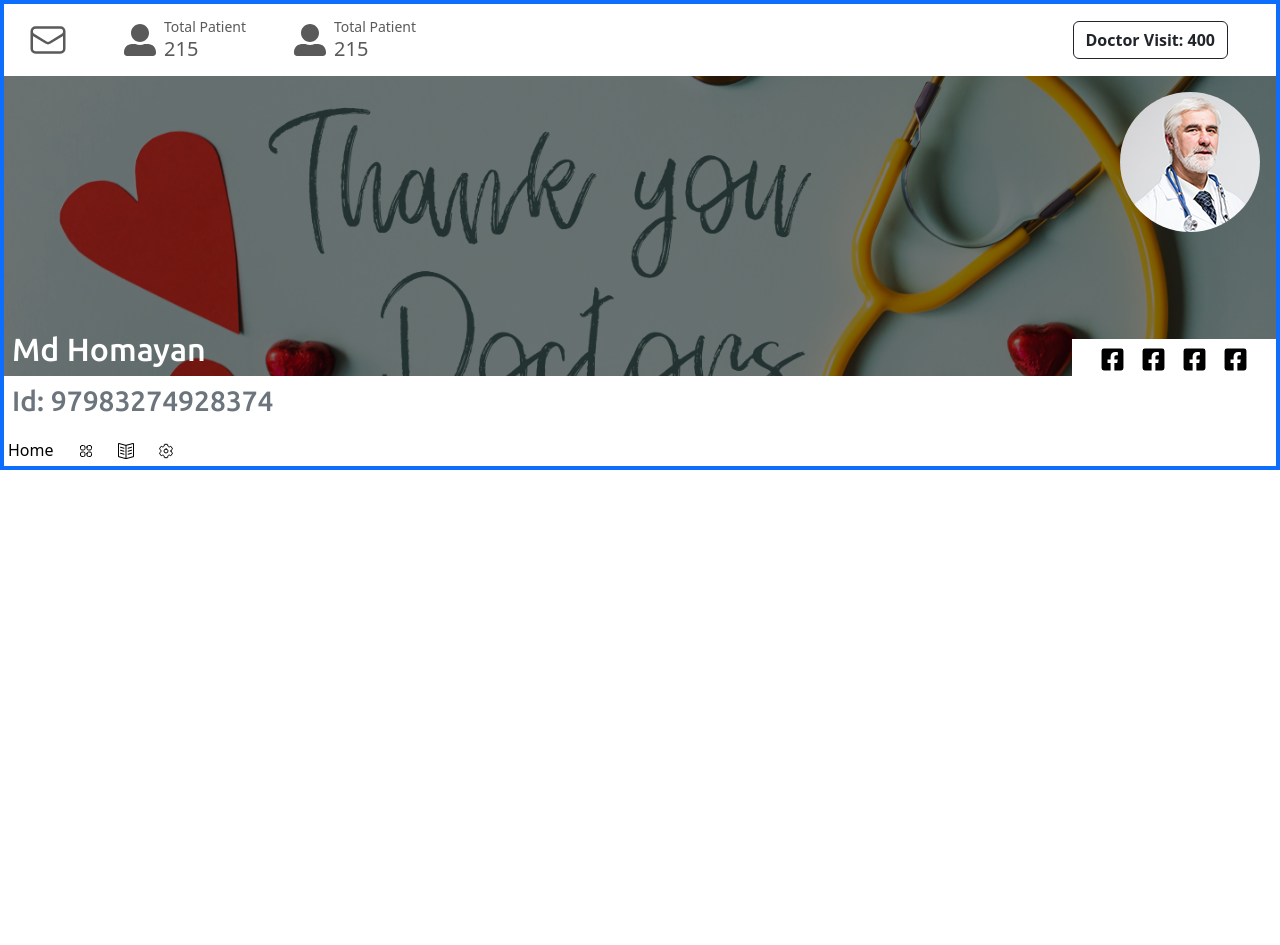
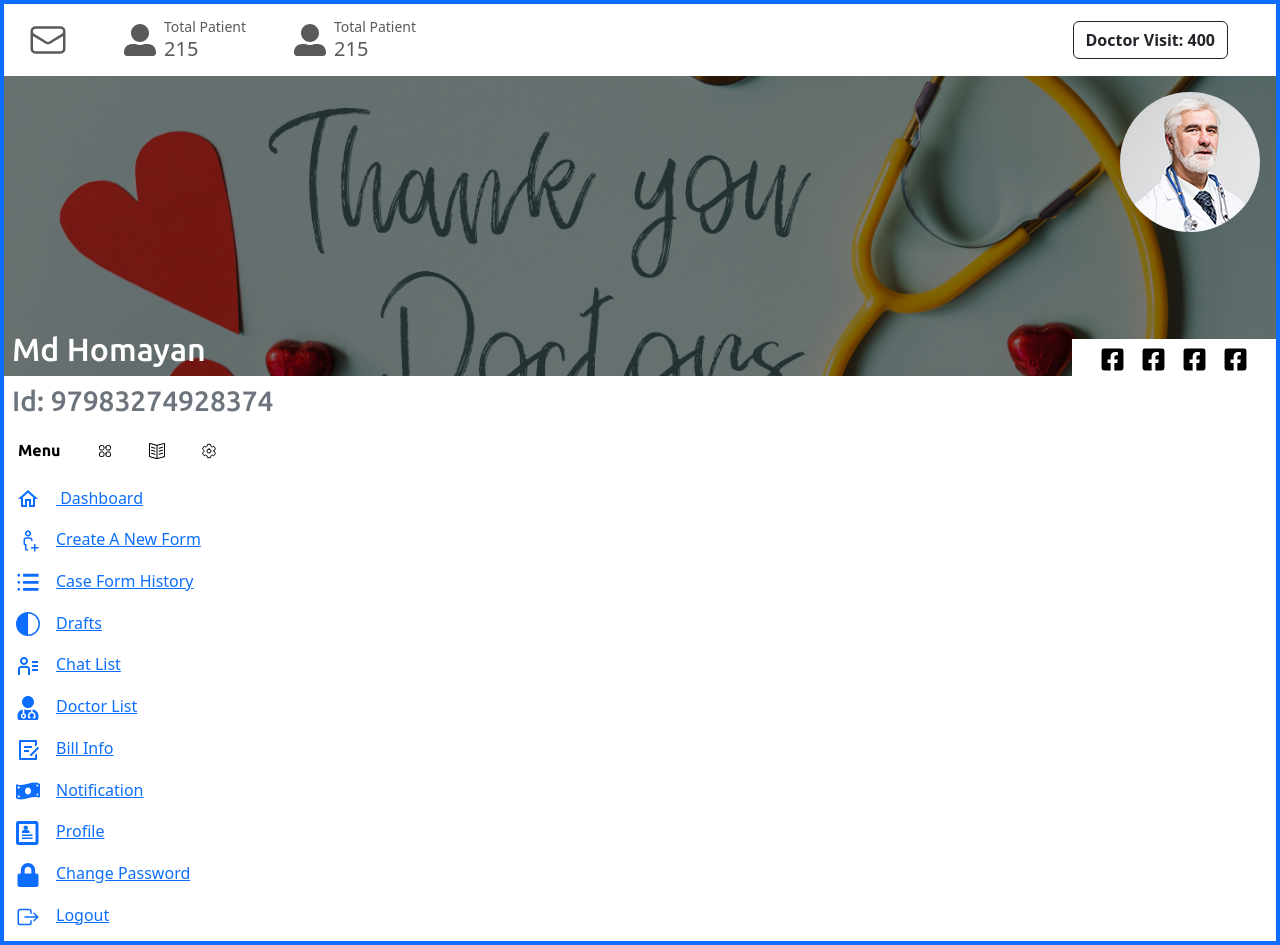
Before and after one commit to developermamoon/doctors-portal-lucid-hospital-patient-site, a React (Create React App) app: page / in a window 1280 px wide. Before the commit the page ends 800 px from the top, so only its background shows below. Built offline with nearby package versions, Linux system fonts and the light colour scheme.

Commit message:
code update

```diff
--- a/src/components/Home/Home.css
+++ b/src/components/Home/Home.css
@@ -1,10 +1,31 @@
-ul{
+.menu-headers{
+    color: black;
+}
+.menu-headers ul, .menu-items ul{
     margin: 0;
     padding: 0;
 }
 
-ul li {
+.menu-headers ul li, .menu-items ul li {
     list-style-type: none;
     margin: 0;
-    padding: 0;
+    padding: 0 10px;
 }
+
+.menu-headers ul li:hover{
+    cursor: pointer;
+    /* outline: 1px solid black; */
+    outline: 1px solid gray;
+    border-radius: 3px;
+}
+
+.menu-items ul li:hover{
+    background-color: #F0F0F0;
+    cursor: pointer;
+}
+
+/* #menu-home{
+    border-top: 1px solid red;
+    border-right: 1px solid red;
+    border-radius: 4px;
+} */
--- a/src/components/Home/Home.js
+++ b/src/components/Home/Home.js
@@ -2,20 +2,66 @@ import React from 'react';
 import './Home.css'
 import { HiOutlineSquares2X2 } from "react-icons/hi2";
 import { SlBookOpen } from "react-icons/sl";
-import { IoSettingsOutline } from "react-icons/io5";
-
+import { IoSettingsOutline, IoExitOutline } from "react-icons/io5";
+import { MdOutlineHome } from "react-icons/md";
+import { VscPersonAdd } from "react-icons/vsc";
+import { TfiMenuAlt } from "react-icons/tfi";
+import { BsCircleHalf } from "react-icons/bs";
+import { CgUserList } from "react-icons/cg";
+import { FaUserMd, FaMoneyBillWave, FaLock } from "react-icons/fa";
+import { ImProfile } from "react-icons/im";
+import { RiDraftLine } from "react-icons/ri";
+import { Link } from 'react-router-dom';
 
 const Home = () => {
     return (
         <div className='p-1 bg-white text-black'>
             <div className="row">
-                <div className="col col-md-3 text-white">
-                    <div>
-                        <ul className='d-flex'>
-                            <li className='' style={{color: 'black'}}>Home</li>
-                            <li className='ms-4' style={{color: 'black'}}><HiOutlineSquares2X2></HiOutlineSquares2X2></li>
-                            <li className='ms-4' style={{ color: 'black' }}><SlBookOpen></SlBookOpen></li>
-                            <li className='ms-4' style={{ color: 'black' }}><IoSettingsOutline></IoSettingsOutline></li>
+                <div className="col col-md-3">
+                    <div className='menu-headers ubuntu'>
+                        <ul className='d-flex mb-3'>
+                            <li className='ubuntu fw-semibold' id='menu-home' style={{color: 'black'}}>Menu</li>
+                            <li className='ms-3' id='menu-manu' style={{color: 'black'}}><HiOutlineSquares2X2></HiOutlineSquares2X2></li>
+                            <li className='ms-3' id='menu-chats' style={{ color: 'black' }}><SlBookOpen></SlBookOpen></li>
+                            <li className='ms-3' id='menu-settings' style={{ color: 'black' }}><IoSettingsOutline></IoSettingsOutline></li>
+                        </ul>
+                    </div>
+
+                    <div className='menu-items'>
+                        <ul>
+                            <li className='p-2'>
+                                <Link to='/'><MdOutlineHome className='fs-4 me-3'></MdOutlineHome> Dashboard</Link>
+                            </li>
+                            <li className='p-2'>
+                                <Link to=''><VscPersonAdd className='fs-4 me-3'></VscPersonAdd>Create A New Form</Link>
+                            </li>
+                            <li className='p-2'>
+                                <Link><TfiMenuAlt className='fs-4 me-3'></TfiMenuAlt>Case Form History</Link>
+                            </li>
+                            <li className='p-2'>
+                                <Link><BsCircleHalf className='fs-4 me-3'></BsCircleHalf>Drafts</Link>
+                            </li>
+                            <li className='p-2'>
+                                <Link><CgUserList className='fs-4 me-3'></CgUserList>Chat List</Link>
+                            </li>
+                            <li className='p-2'>
+                                <Link><FaUserMd className='fs-4 me-3'></FaUserMd>Doctor List</Link>
+                            </li>
+                            <li className='p-2'>
+                                <Link><RiDraftLine className='fs-4 me-3'></RiDraftLine>Bill Info</Link>
+                            </li>
+                            <li className='p-2'>
+                                <Link><FaMoneyBillWave className='fs-4 me-3'></FaMoneyBillWave>Notification</Link>
+                            </li>
+                            <li className='p-2'>
+                                <Link><ImProfile className='fs-4 me-3'></ImProfile>Profile</Link>
+                            </li>
+                            <li className='p-2'>
+                                <Link><FaLock className='fs-4 me-3'></FaLock>Change Password</Link>
+                            </li>
+                            <li className='p-2'>
+                                <Link><IoExitOutline className='fs-4 me-3'></IoExitOutline>Logout</Link>
+                            </li>
                         </ul>
                     </div>
                 </div>
```
